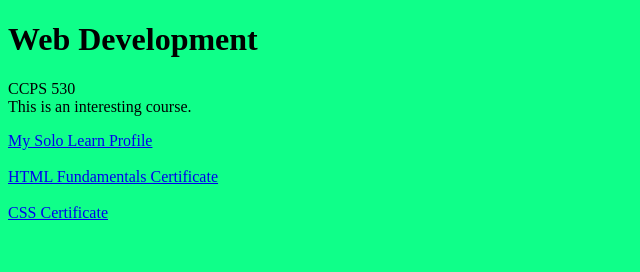
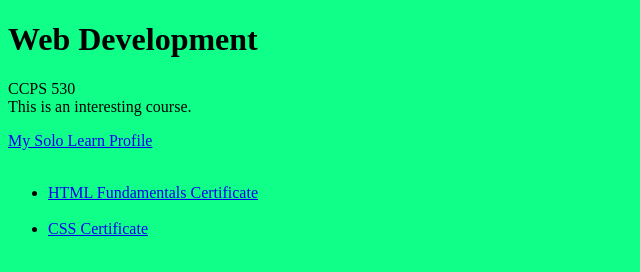
Before and after one commit to solo530/myrepo, a plain HTML site: page index.html in a window 1280 px wide. Shown: the whole page, without its empty margins (0-640 px from the left). Drawn offline with Linux system fonts and the light colour scheme.

Commit message:
Update index.html

```diff
--- a/index.html
+++ b/index.html
@@ -8,8 +8,10 @@
 <p>CCPS 530 <br />This is an interesting course.</p>
 
   <a href="https://www.sololearn.com/Profile/15750192">My Solo Learn Profile<br /><br /></a>
-  <a href="https://www.sololearn.com/Certificate/1014-15750192/pdf/">HTML Fundamentals Certificate<br /><br /></a>
-  <a href="https://www.sololearn.com/Certificate/1014-15750192/pdf/">CSS Certificate</a>
+  <ul>
+  <li><a href="https://www.sololearn.com/Certificate/1014-15750192/pdf/">HTML Fundamentals Certificate<br /><br /></a></li>
+  <li><a href="https://www.sololearn.com/Certificate/1014-15750192/pdf/">CSS Certificate</a></li>
+  </ul>
 
 </body>
 </html>
```
